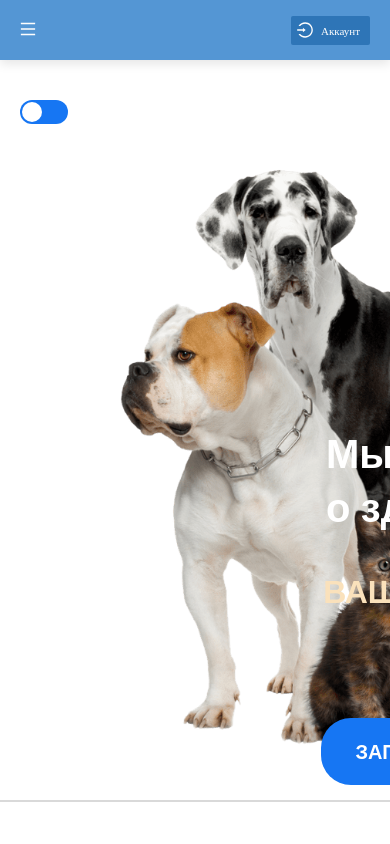
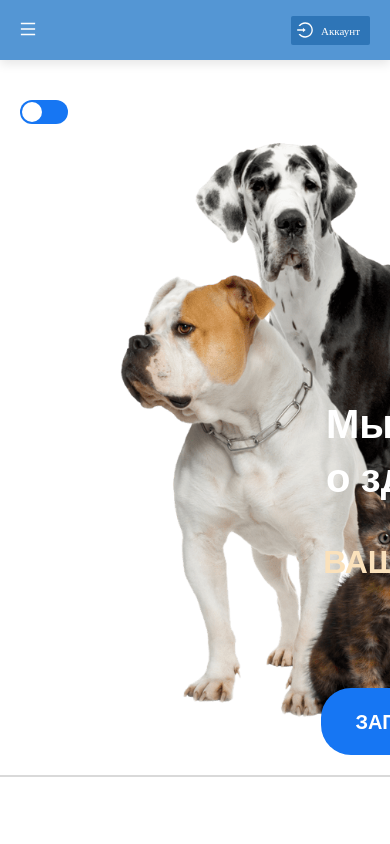
Before and after one commit to dzmiterby/vet-clinic, a React (Vite) app: page / in a window 390 px wide. Shown: the top 844 px of the page. Built offline with nearby package versions, Linux system fonts and the light colour scheme.

Commit message:
commit11

```diff
--- a/src/features/Landing/Appointment/Appointment.module.scss
+++ b/src/features/Landing/Appointment/Appointment.module.scss
@@ -21,8 +21,8 @@
     background-position: center;
     justify-content: flex-end;
     align-items: center;
-    margin: 0 auto;
-    padding: 0 0 15px 0;
+    margin: -30px auto 0;
+    padding: 0 0 20px 0;
   }
 }
 
@@ -37,7 +37,7 @@
 @media (max-width: 480px) {
   .text {
     color: #FFFFFF;
-    margin: -20px auto 0;
+    margin: 0 auto;
   }
 }
 
```
